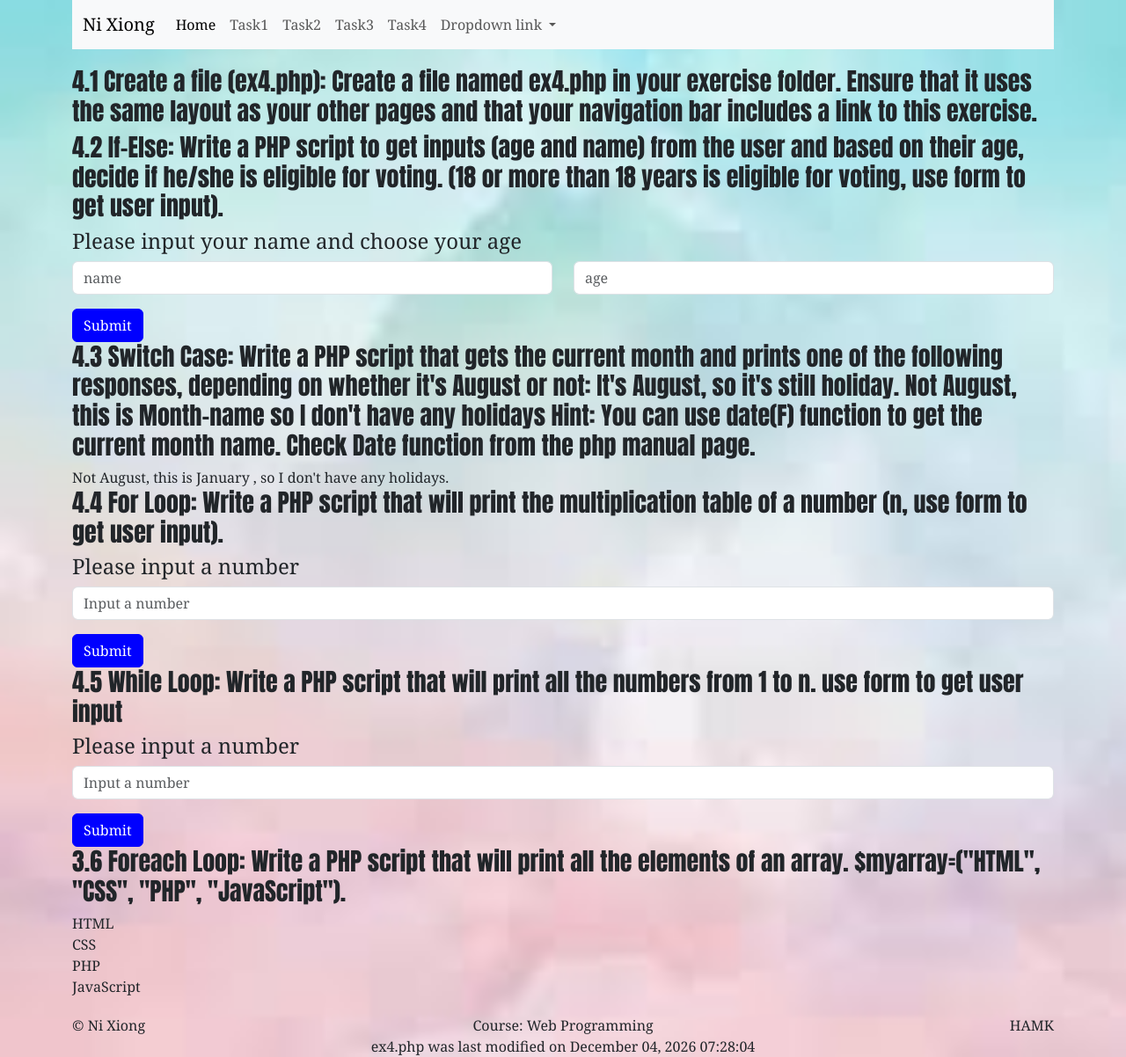
After one commit to Nicky-hub371/nixiong-php-course, a PHP site: page /nicky_tasks/ex4.php in a window 1280 px wide. The commit adds this page. Shown: the whole page at 88% size. Run offline with PHP 8.4, Linux system fonts and the light colour scheme.

Commit message:
update task3 and task4

```diff
--- a/nicky_tasks/ex1.php
+++ b/nicky_tasks/ex1.php
@@ -2,7 +2,6 @@
 $title ="Web Programming- task1";
 include'header.php';
 ?>
-<main class="main-section">
 
 <h3>3.1 Write PHP code to output the following message: </h3>
 <?php
@@ -52,6 +51,5 @@ echo"<h4>$title</h4>";
 <h3>3.5 Commit all the changes you've made and push them to your GitHub repository
     to complete the task.</h3>
 
-</main>
 
     <?php include'footer.php'; ?>
--- a/nicky_tasks/ex2.php
+++ b/nicky_tasks/ex2.php
@@ -2,7 +2,6 @@
 $title = "Web Programming - task2";
 include'header.php';
 ?>
-<main class="main-section">
 
 <div>
 
@@ -16,5 +15,4 @@ optimal site speed and a high-level of redundancy.</p>
 <a href="#" class="btn btn-primary">Contact us</a>
 </div>
 
-</main>
 <?php include'footer.php'; ?>
--- /dev/null
+++ b/nicky_tasks/ex4.php
@@ -0,0 +1,145 @@
+<?php
+$title ="Web Programming-Task4";
+include'header.php';
+?>
+<h3>4.1 Create a file (ex4.php): Create a file named ex4.php in your exercise folder.
+    Ensure that it uses the same layout as your other pages and that your navigation bar
+    includes a link to this exercise.</h3>
+
+<h3>4.2 If-Else: Write a PHP script to get inputs (age and name) from the user and based on their age,
+    decide if he/she is eligible for voting. (18 or more than 18 years is eligible for voting,
+    use form to get user input).</h3>
+
+    <div class="row">
+        <h4>Please input your name and choose your age</h4>
+        <form method="post" name="user_reg_form" action=<?php echo htmlspecialchars($_SERVER['PHP_SELF']); ?>>
+            <div class="row mb-3">
+                <div class="col">
+                    <input type="text" class="form-control" placeholder="name" aria-label="name"
+                    name="name" required>
+                </div>
+                <div class="col">
+                    <input type="number" class="form-control" placeholder="age" aria-label="age"
+                    name="age" required>
+                </div>
+            </div>
+                <button type="submit" class="btn btn-primary" value="Check Eligibility">Submit</button>
+        </form>
+
+    </div> <!--class = row-->
+
+
+    <!--process the data at the same page-->
+    <?php
+        if($_SERVER["REQUEST_METHOD"]=="POST"){
+        //collect user input
+        $name = $_POST["name"];
+        $age = $_POST["age"];
+
+        //check eligibility
+        if($age >= 18){
+            $message = "Hello ".$name.", you are eligible for voting!";
+        }else{
+            $message = "Hello ".$name.", you are not eligible for voting!";
+        }
+        echo $message;
+        }
+    ?>
+
+<h3>4.3 Switch Case: Write a PHP script that gets the current month and prints one of the
+    following responses, depending on whether it's August or not:
+        It's August, so it's still holiday.
+        Not August, this is Month-name so I don't have any holidays
+    Hint: You can use date(F) function to get the current month name.
+    Check Date function from the php manual page.</h3>
+
+    <?php
+        //get the current month
+        $current_month = date("F");
+
+        //check if it's august
+        switch($current_month){
+            case"August":
+                echo "It's August, so it's still holiday.";
+                break;
+            default:
+            echo "Not August, this is ".$current_month." , so I don't have any holidays.";
+            break;
+        }
+    ?>
+
+<h3>4.4 For Loop: Write a PHP script that will print the multiplication table of a number
+    (n, use form to get user input).</h3>
+    <div class="row">
+        <h4>Please input a number</h4>
+        <form method="post" name="user_input_number1" action=<?php echo htmlspecialchars($_SERVER['PHP_SELF']); ?>>
+            <div class="row mb-3">
+                <div class="col">
+                    <input type="number" class="form-control" placeholder="Input a number" aria-label="number"
+                    name="number" required>
+                </div>
+            </div>
+                <button type="submit" class="btn btn-primary" value="Generate table">Submit</button>
+        </form>
+    </div> <!--class = row-->
+
+    <?php
+    if ($_SERVER["REQUEST_METHOD"] == "POST") {
+        // Retrieve user input
+        $number = $_POST["number"];
+
+        // Print the table
+        echo "<h4>Multiplication Table for $number</h4>";
+        echo "<table class=\"table table-striped table-hover\">";
+        for ($i = 1; $i <= 10; $i++) {
+            $result = $number * $i;
+            echo "<tr><td>$number x $i</td><td>=</td><td>$result</td></tr>";
+        }
+        echo "</table>";
+    }
+    ?>
+
+<h3>4.5 While Loop: Write a PHP script that will print all the numbers from 1 to n.
+    use form to get user input</h3>
+    <div class="row">
+        <h4>Please input a number</h4>
+        <form method="post" name="user_input_number1" action=<?php echo htmlspecialchars($_SERVER['PHP_SELF']); ?>>
+            <div class="row mb-3">
+                <div class="col">
+                    <input type="number" class="form-control" placeholder="Input a number" aria-label="number"
+                    name="number" required>
+                </div>
+            </div>
+                <button type="submit" class="btn btn-primary">Submit</button>
+        </form>
+    </div> <!--class = row-->
+
+    <?php
+    if ($_SERVER["REQUEST_METHOD"] == "POST") {
+        // Retrieve user input
+        $number = $_POST["number"];
+
+        // Print numbers using a while loop
+        echo "<h4>Numbers from 1 to $number:</h4>";
+        echo "<ul>";
+        $j = 1;
+        while ($j <= $number) {
+            echo "<li>$j</li>";
+            $j++;
+        }
+        echo "</ul>";
+    }
+    ?>
+
+<h3>3.6 Foreach Loop: Write a PHP script that will print all the elements of an array.
+    $myarray=("HTML", "CSS", "PHP", "JavaScript").</h3>
+
+    <?php
+    $myarray = array("HTML", "CSS", "PHP", "JavaScript");
+
+    foreach($myarray as $elements){
+        echo $elements."<br>" ;
+    }
+    ?>
+
+<?php include'footer.php'; ?>
--- a/nicky_tasks/footer.php
+++ b/nicky_tasks/footer.php
@@ -1,11 +1,30 @@
+
+   </main>
    </div>
-          <footer class="row">
+          <footer class="row d-flex justify-content-between align-items-center">
 
             <div class="col-md-4">&copy; Ni Xiong</div>
 
-            <div class="col-md-4">Course: Web Programming</div>
+            <div class="col-md-4 text-center">Course: Web Programming</div>
 
-            <div class="col-md-4">HAMK</div>
+            <div class="col-md-4 text-end">HAMK</div>
+
+
+            <div class="col-md-6 mx-auto text-center">
+              <?php
+                //get the current file path
+                $current_file = basename($_SERVER["SCRIPT_FILENAME"]);
+
+                //get the last modified time
+                $get_modi_time = filemtime($current_file);
+
+                //convert the time format
+                $last_modi_time = date("F d, Y H:i:s", $get_modi_time);
+
+                //print the result
+                echo $current_file." was last modified on ".$last_modi_time;
+              ?>
+            </div><!--text center-->
 
           </footer>
 
--- a/nicky_tasks/header.php
+++ b/nicky_tasks/header.php
@@ -29,10 +29,10 @@
                 <a class="nav-link" href="ex2.php">Task2</a>
               </li>
               <li class="nav-item">
-                <a class="nav-link" href="#">Task3</a>
+                <a class="nav-link" href="ex3.php">Task3</a>
               </li>
               <li class="nav-item">
-                <a class="nav-link" href="#">Task4</a>
+                <a class="nav-link" href="ex4.php">Task4</a>
               </li>
               <li class="nav-item dropdown">
                 <a class="nav-link dropdown-toggle" href="#" role="button" data-bs-toggle="dropdown" aria-expanded="false">
@@ -49,3 +49,4 @@
         </div>
       </nav>
         <div class="row">
+        <main class="main-section">
```
Also changed, not shown: nicky_tasks/ex3.php (added, +123 -0 lines), nicky_tasks/styles.css (line endings or trailing spaces).
